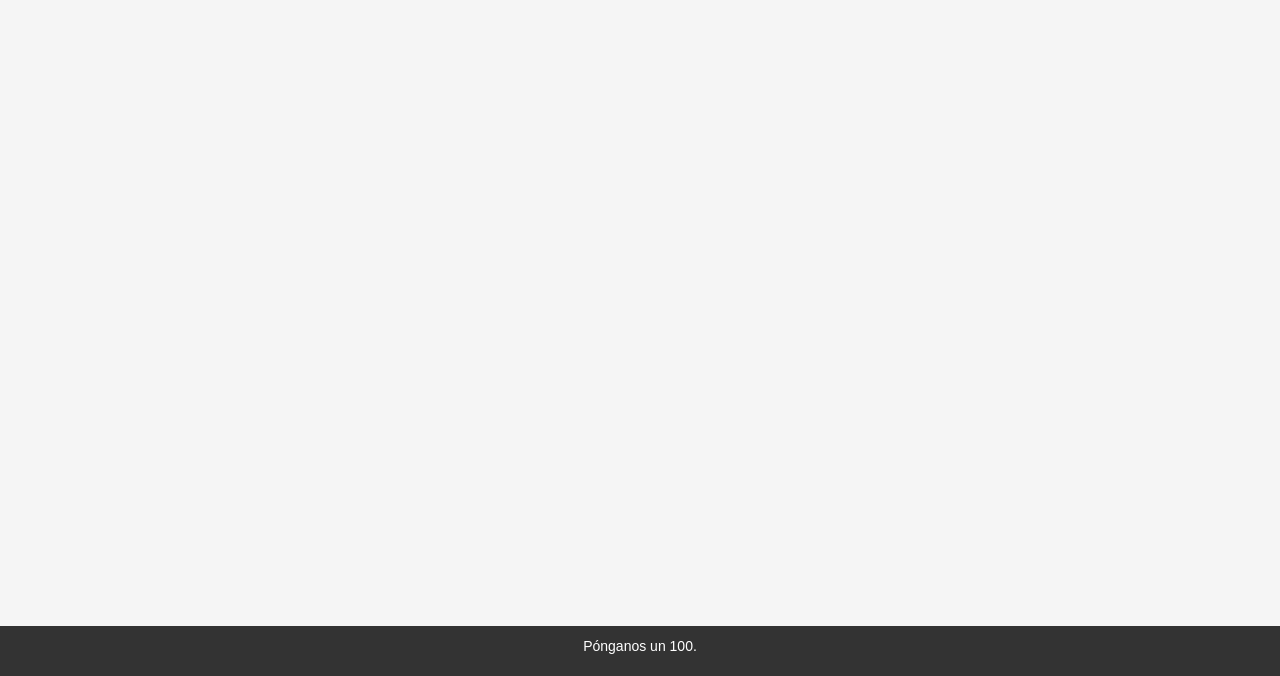
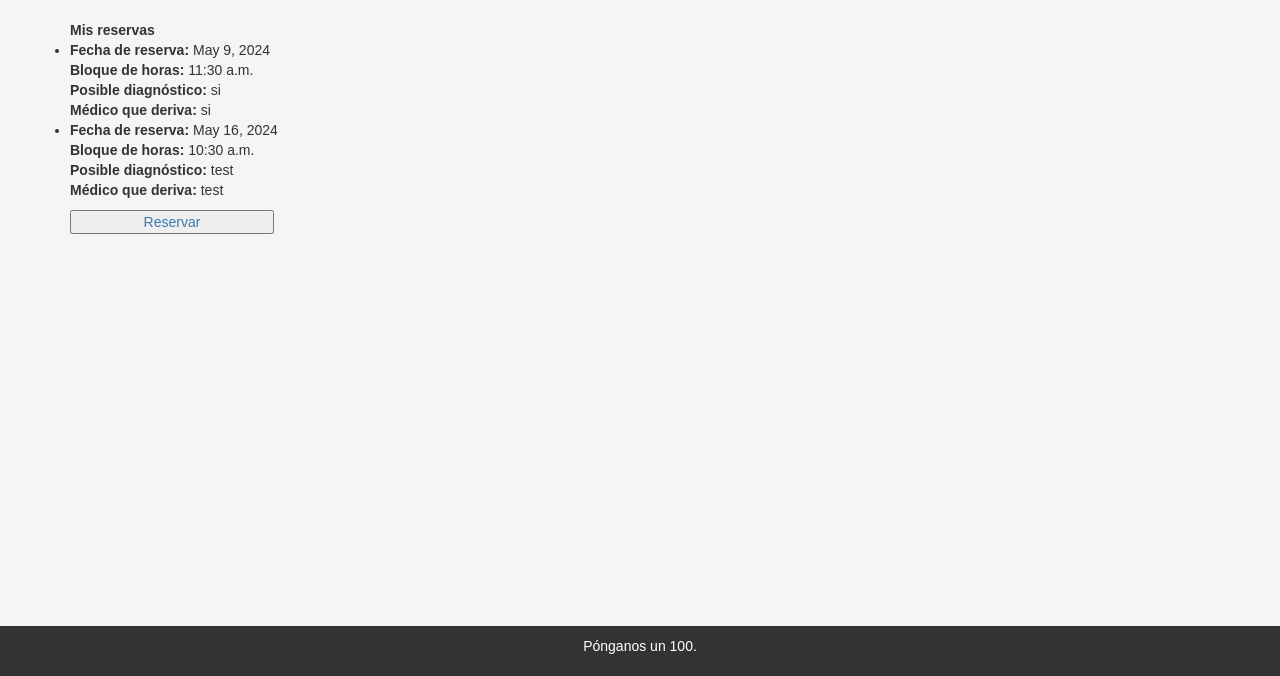
Before and after one commit to Nick4508/INF225-2024-1-PAR201-GRUPO-23, a Django app: page / in a window 1280 px wide. Shown: the part 124-800 px from the top of the page. Run offline with Django 3.2, Linux system fonts and the light colour scheme; a user stored in the database is signed in; data comes from the database, SQL or seed files in the repository; both versions use the stored data as it was after the commit; some libraries are stand-ins or nearby versions.

Commit message:
reservas_rayos_X

```diff
--- a/home/forms.py
+++ b/home/forms.py
@@ -1,6 +1,29 @@
 ## FORMULARIOS PARA PEDIR HORA
+from .models import User,rayos_X
+from django import forms
+from datetime import time
 
-from django import forms
+BLOQUES_RAYOSX_CHOICES = [
+    (time(8,30),'08:30'),
+    (time(9,0),'09:00'),
+    (time(9,30),'09:30'),
+    (time(10,00),'10:00'),
+    (time(10,30),'10:30'),
+    (time(11,00),'11:00'),
+    (time(11,30),'11:30'),
+]
 
-class ProductFrom(forms.Form):
-    algo = forms.FloatField(label='wolas', min_value=1, max_value=2, required=True)
+class ProfileForm(forms.ModelForm):
+    class Meta:
+        model = User
+        fields = ['username','email'] # agregar lo demás al actualizar el modelo
+
+
+
+class rayos_x_ReservaForm(forms.ModelForm):
+    fecha_reserva = forms.DateField(label='Fecha de reserva', widget=forms.DateInput(attrs={'type': 'date'}))
+    bloque_horas = forms.ChoiceField(label='Bloque de horas', choices=BLOQUES_RAYOSX_CHOICES)  # Define BLOQUES_HORAS_CHOICES según tus necesidades
+
+    class Meta:
+        model = rayos_X
+        exclude = ['usuario', 'cantidad']
--- a/home/models.py
+++ b/home/models.py
@@ -1,12 +1,31 @@
 from django.db import models
 from django.contrib.auth.models import User
 from django.utils import timezone
-
+from datetime import time
+BLOQUES_RAYOSX_CHOICES = [
+    (time(8,30),'08:30'),
+    (time(9,0),'09:00'),
+    (time(9,30),'09:30'),
+]
 # Create models
 class Profile(models.Model):
     user = models.OneToOneField(User, on_delete=models.CASCADE)
     def __str__(self):
         return f'Perfil de {self.user.username}'
+
+
+class rayos_X(models.Model):
+    usuario = models.ForeignKey(User, on_delete=models.CASCADE)
+    fecha_reserva = models.DateField(default=timezone.now())
+    bloque_horas = models.TimeField(default=time(8,0))  # Define BLOQUE_HORAS_CHOICES según tus necesidades
+    posible_diagnostico = models.TextField(blank=True)
+    medico_deriva = models.CharField(max_length=100)
+
+    def __str__(self):
+        return f'Reserva de {self.usuario.username} para {self.fecha_reserva} a las {self.bloque_horas}'
+
+
+
 
 class Post(models.Model):
 	user = models.ForeignKey(User, on_delete=models.CASCADE, related_name='posts')
--- a/home/templates/index.html
+++ b/home/templates/index.html
@@ -1,10 +1,35 @@
 {% extends 'layout.html' %}
 {% block content %}
+	{% if user.is_authenticated %}
 
 	<main class="main">
 		<div class="container">
+			{% if reservas_usuario %}
+				<strong>Mis reservas</strong>
+				<ul>
+					{% for reserva in reservas_usuario %}
+						<li>
+							<strong>Fecha de reserva:</strong> {{ reserva.fecha_reserva }}<br>
+							<strong>Bloque de horas:</strong> {{ reserva.bloque_horas }}<br>
+							<strong>Posible diagnóstico:</strong> {{ reserva.posible_diagnostico|default:"No especificado" }}<br>
+							<strong>Médico que deriva:</strong> {{ reserva.medico_deriva }}
+						</li>
+					{% endfor %}
+				</ul>
+			{% else %}
+				<p>No tienes ninguna reserva.</p>
+			{% endif %}
 
+			<button><a href="{% url 'reservas'%}">Reservar</a></button>
 		</div>
 	</main>
+	{% else %}
+
+	<main class="main">
+		<div class="container">
+			<!-- <button><a href="{% url 'reservas'%}">Reservar</a></button> -->
+		</div>
+	</main>
+	{% endif %}
 
 {% endblock %}
--- a/home/templates/layout.html
+++ b/home/templates/layout.html
@@ -18,8 +18,9 @@
 					{% if user.is_authenticated %}
 					<li><a href="/User-account/">Perfil</a></li>
 					<li><form action="{% url 'logout' %}" method="post">
-                        {% csrf_token %}
-                        <button type="submit" class="btn btn-info">Logout</button>
+
+                    {% csrf_token %}
+                    <button type="submit" class="btn btn-info">Logout</button>
       </form></li>
 					{% else %}
 					<li><a href="/Register/">Regístrate</a></li>
--- a/home/urls.py
+++ b/home/urls.py
@@ -12,7 +12,8 @@ urlpatterns = [
 	path('Login/', get_name.as_view(), name='login'),
 	path('Logout/', LogoutView.as_view(next_page='index'), name='logout'),
 	path('', local_views.home, name='index'),
-	path('User-account/', local_views.profile),
+	path('User-account/', local_views.profile, name='profile'),
+    path('edit-profile/',local_views.edit_profile, name='editar'),
 	path('Register/', RegisterPage.as_view(success_url='../') ),
-
+	path('reservas/', local_views.reservas, name='reservas'),
 ]
--- a/home/views.py
+++ b/home/views.py
@@ -1,7 +1,10 @@
 #Django
+from django.contrib.auth.decorators import login_required
 from django.shortcuts import render, redirect
-from .models import *
+from .models import rayos_X
+from .models import User
 from .models import Post
+from .forms import ProfileForm,rayos_x_ReservaForm
 from django.contrib import messages
 from django.http import HttpResponseRedirect
 from django.contrib.auth.views import LoginView
@@ -16,13 +19,20 @@ from datetime import datetime
 
 
 
+# def home(request):
+# 	return render(request,'index.html', {})
+@login_required
 def home(request):
-	return render(request,'index.html', {})
+    usuario_actual = request.user
+    reservas_usuario = rayos_X.objects.filter(usuario_id=usuario_actual)
+    return render(request, 'index.html', {'reservas_usuario': reservas_usuario})
 
 def profile(request):
-	posts = Profile.objects.all()
+	posts = User.objects.all()
 	context = { 'posts': posts}
 	return render(request, 'profile.html', context)
+
+
 
 class get_name(LoginView):
 	template_name = 'login.html'
@@ -43,3 +53,45 @@ class RegisterPage(FormView):
 		if user is not None:
 			login(self.request, user)
 		return super(RegisterPage, self).form_valid(form)
+
+def edit_profile(request):
+    perfil_usuario_actual = request.user
+    # print(request.method)
+    if request.method == 'POST':
+        form = ProfileForm(request.POST, instance=perfil_usuario_actual)
+        if form.is_valid():
+            form.save()
+            return redirect('profile')  # Redirigir a la página de perfil después de editar
+    else:
+        form = ProfileForm(instance=perfil_usuario_actual)
+
+    return render(request, 'edit_profile.html', {'form': form})
+
+def vista_reservas(request):
+    usuario_actual = request.user
+    print(usuario_actual)
+    reservas_usuario = rayos_X.objects.filter(usuario_id=usuario_actual)
+    print(reservas_usuario)
+    # Ahora puedes hacer lo que quieras con las reservas del usuario, como pasarlas al contexto de la plantilla
+    return render(request, 'index.html', {'reservas_usuario': reservas_usuario})
+
+def reservas(request):
+    if request.method == 'POST':
+        form = rayos_x_ReservaForm(request.POST)
+        if form.is_valid():
+            fecha_reserva = form.cleaned_data['fecha_reserva']
+            bloque_horas = form.cleaned_data['bloque_horas']
+
+            # Verificar la disponibilidad en el bloque de horas deseado
+            reservas_en_bloque = rayos_X.objects.filter(fecha_reserva=fecha_reserva, bloque_horas=bloque_horas).count()
+            if reservas_en_bloque < 3:
+                reserva = form.save(commit=False)
+                reserva.usuario = request.user
+                reserva.save()
+                return redirect('index')
+            else:
+                # Manejar el caso donde no hay disponibilidad suficiente en el bloque de horas deseado
+                return render(request, 'error.html', {'message': 'No hay disponibilidad suficiente en el bloque de horas deseado'})
+    else:
+        form = rayos_x_ReservaForm()
+    return render(request, 'reservas.html', {'form': form})
```
Also changed, not shown: home/globals.py (added, +12 -0 lines), home/templates/edit_profile.html (added, +15 -0 lines), home/templates/profile.html (added, +14 -0 lines), home/templates/reservas.html (added, +15 -0 lines), db.sqlite3, home/migrations/0001_initial.py (added), home/migrations/0002_rayos_x.py (added), home/migrations/0003_alter_rayos_x_fecha_reserva.py (added), home/migrations/0004_alter_rayos_x_fecha_reserva.py (added), home/migrations/__init__.py (added).
